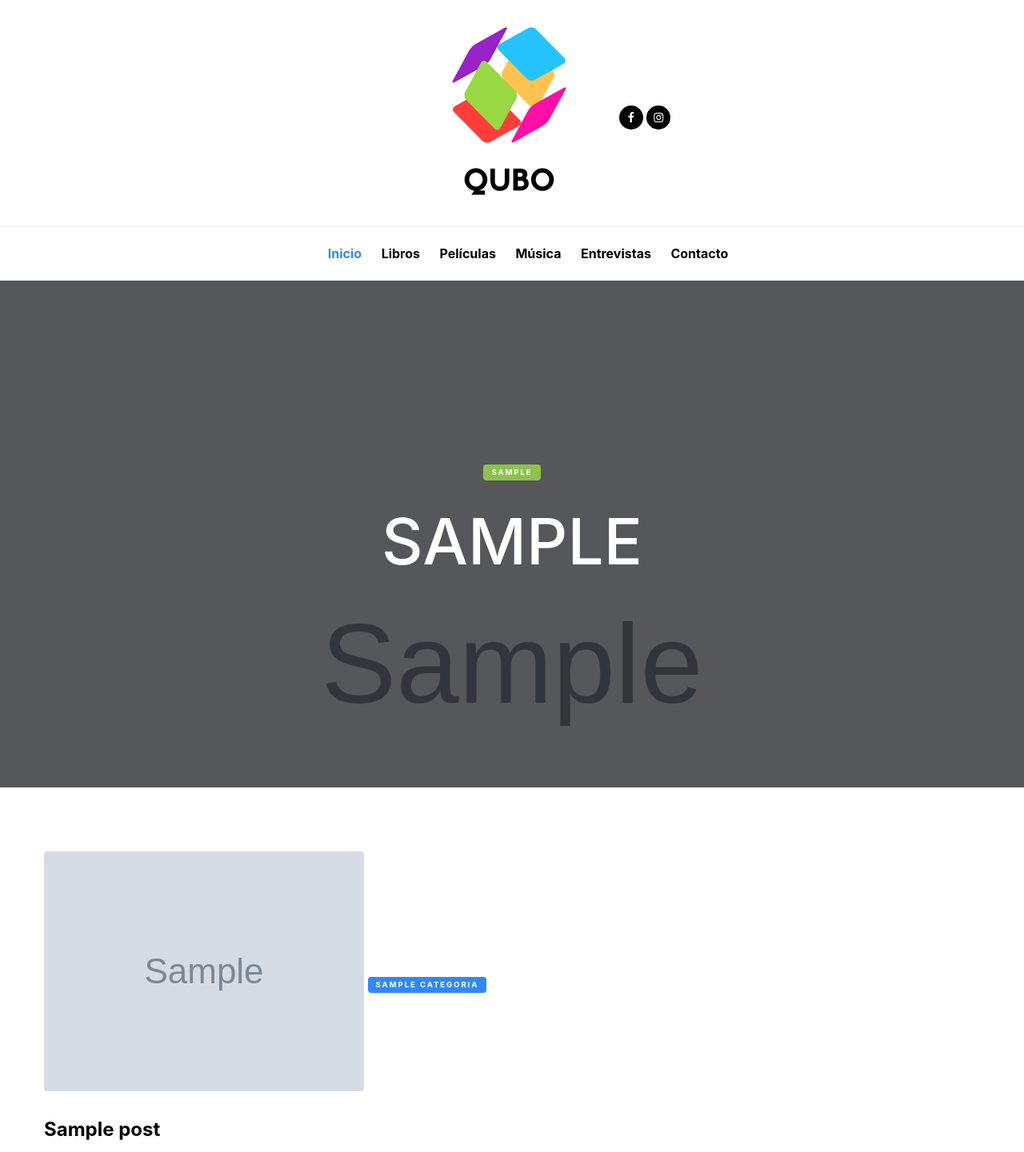
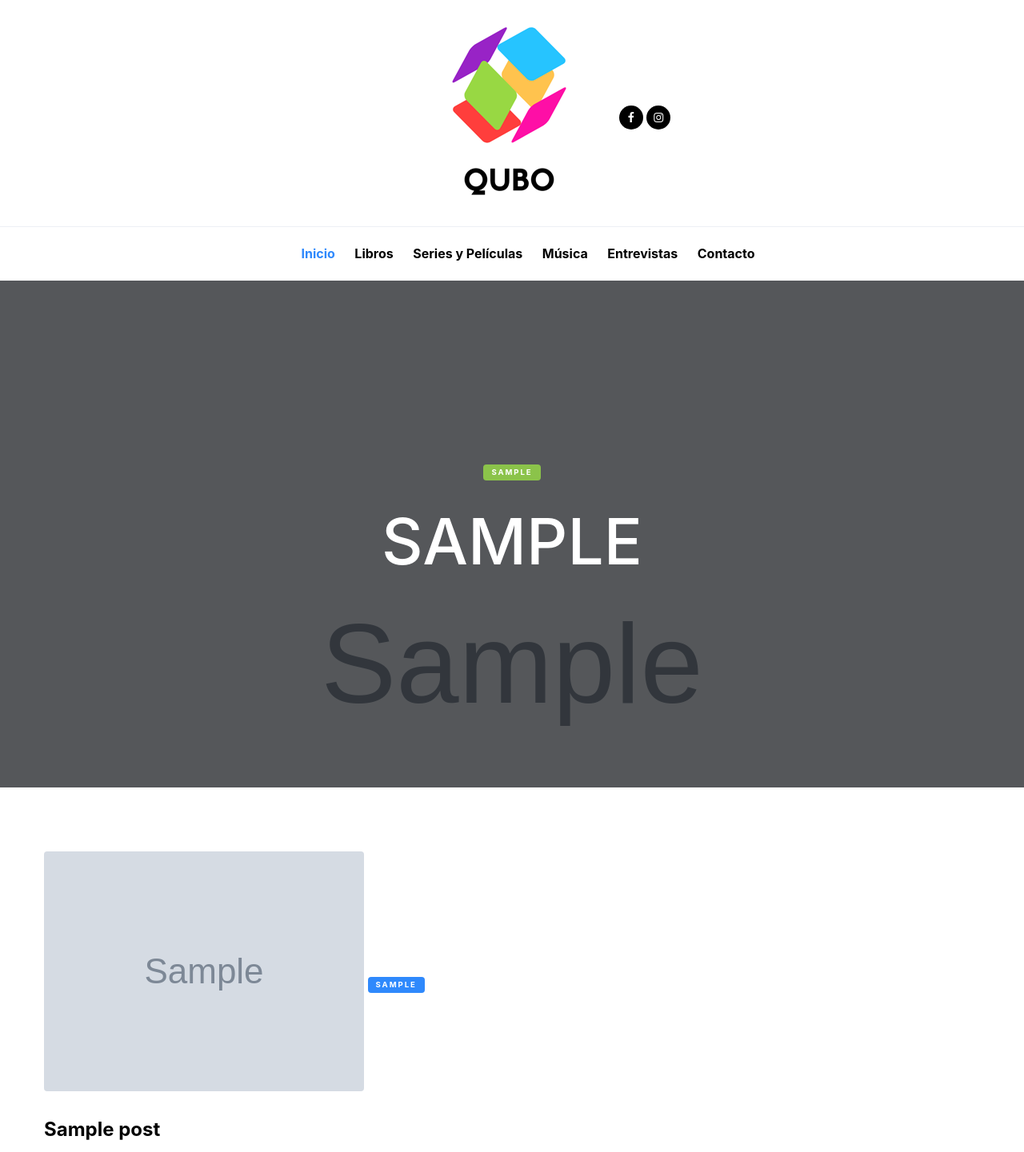
Before and after one commit to SantiBert/qubocultura, a Django app: template templates/categoria.html in a window 1280 px wide. Shown: the top 1441 px of the page at 80% size. Run offline with Django 3.2, Linux system fonts and the light colour scheme; tables that the repository leaves empty hold one stand-in row (values such as "Sample post"); the template is opened without the code that fills it: values that come from a table or form of the project are taken from there, most other values are stand-ins (such as "Sample title", 1, 10 or a date in 2020); grey boxes marked "Sample" are stand-in pictures; parts of the project's set-up code (start-up, migrations or seed data) failed here and were passed over; some libraries are stand-ins or nearby versions; some web fonts are replaced.

Commit message:
correcion de categorias

```diff
--- a/templates/categoria.html
+++ b/templates/categoria.html
@@ -27,7 +27,7 @@
         <div class="entry2 mb-5">
           <a href="{% url 'base:detalle_post' post.slug %}"><img src="{{ post.imagen_referencial.url }}" alt="Image"
               class="img-fluid rounded"></a>
-          <span class="post-category text-white bg-primary mb-3">{{ post.categoria }}</span>
+          <span class="post-category text-white bg-primary mb-3">{{ post.categoria.etiqueta |upper }}</span>
           <h2><a href="{% url 'base:detalle_post' post.slug %}">{{ post.titulo }}</a></h2>
           <div class="post-meta align-items-center text-left clearfix">
             <figure class="author-figure mb-0 mr-3 float-left"><img src="{{ post.autor.imagen_referencial.url }}"
--- a/templates/index.html
+++ b/templates/index.html
@@ -62,7 +62,7 @@
               <ul class="site-menu js-clone-nav mx-auto d-none d-lg-block mb-0">
                 <li class="active"><a href="{% url 'base:index' %}">Inicio</a></li>
                 <li><a href="{% url 'base:libros' %}">Libros</a></li>
-                <li><a href="{% url 'base:pelicula' %}">Películas</a></li>
+                <li><a href="{% url 'base:pelicula' %}">Series y Películas</a></li>
                 <li><a href="{% url 'base:musica' %}">Música</a></li>
                 <li><a href="{% url 'base:entrevistas' %}">Entrevistas</a></li>
                 <li><a href="{% url 'base:formulario_contacto' %}">Contacto</a></li>
```
